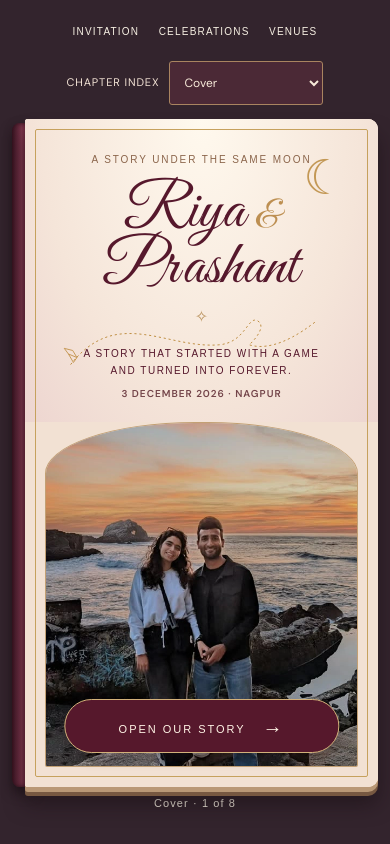
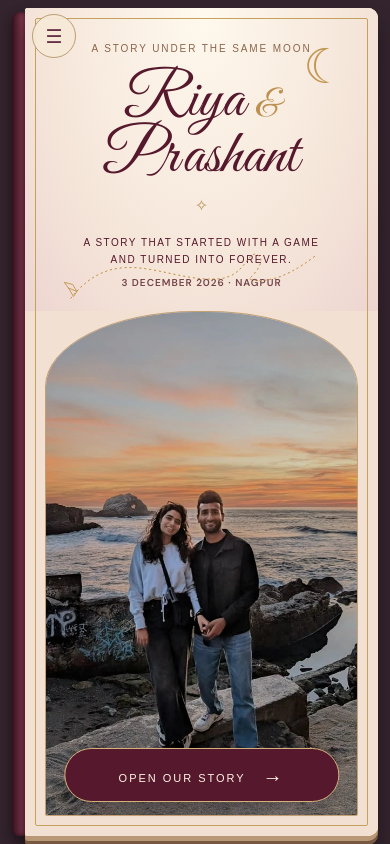
Before and after one commit to shrutisuryawanshi29/riya-prashant-invite, a React (Vite) app: page / in a window 390 px wide. Built offline with nearby package versions, Linux system fonts and the light colour scheme.

Commit message:
fix: improve mobile storybook reading layout

```diff
--- a/index.html
+++ b/index.html
@@ -1 +1 @@
-<!doctype html><html lang="en"><head><meta charset="UTF-8"/><meta name="viewport" content="width=device-width, initial-scale=1.0"/><meta name="theme-color" content="#56182C"/><meta name="description" content="Together with our families, we joyfully invite you to celebrate our wedding on 3 December 2026 in Nagpur."/><meta property="og:title" content="Riya & Prashant | Royal Wedding Invitation"/><meta property="og:description" content="Together with our families, we joyfully invite you to celebrate our wedding on 3 December 2026 in Nagpur."/><meta property="og:type" content="website"/><meta name="twitter:card" content="summary_large_image"/><meta name="twitter:title" content="Riya &amp; Prashant | Royal Wedding Invitation"/><meta name="twitter:description" content="Together with our families, we joyfully invite you to celebrate our wedding on 3 December 2026 in Nagpur."/><link rel="icon" href="/favicon.svg" type="image/svg+xml"/><title>Riya & Prashant | Royal Wedding Invitation</title><link rel="preconnect" href="https://fonts.googleapis.com"/><link rel="preconnect" href="https://fonts.gstatic.com" crossorigin/><link href="https://fonts.googleapis.com/css2?family=Cormorant+Garamond:wght@400;500;600;700&family=DM+Sans:wght@400;500;600&family=Great+Vibes&display=swap" rel="stylesheet"/></head><body><div id="root"></div><script type="module" src="/src/main.tsx"></script></body></html>
+<!doctype html><html lang="en"><head><meta charset="UTF-8"/><meta name="viewport" content="width=device-width, initial-scale=1.0, viewport-fit=cover"/><meta name="theme-color" content="#56182C"/><meta name="description" content="Together with our families, we joyfully invite you to celebrate our wedding on 3 December 2026 in Nagpur."/><meta property="og:title" content="Riya & Prashant | Royal Wedding Invitation"/><meta property="og:description" content="Together with our families, we joyfully invite you to celebrate our wedding on 3 December 2026 in Nagpur."/><meta property="og:type" content="website"/><meta name="twitter:card" content="summary_large_image"/><meta name="twitter:title" content="Riya &amp; Prashant | Royal Wedding Invitation"/><meta name="twitter:description" content="Together with our families, we joyfully invite you to celebrate our wedding on 3 December 2026 in Nagpur."/><link rel="icon" href="/favicon.svg" type="image/svg+xml"/><title>Riya & Prashant | Royal Wedding Invitation</title><link rel="preconnect" href="https://fonts.googleapis.com"/><link rel="preconnect" href="https://fonts.gstatic.com" crossorigin/><link href="https://fonts.googleapis.com/css2?family=Cormorant+Garamond:wght@400;500;600;700&family=DM+Sans:wght@400;500;600&family=Great+Vibes&display=swap" rel="stylesheet"/></head><body><div id="root"></div><script type="module" src="/src/main.tsx"></script></body></html>
--- a/src/main.tsx
+++ b/src/main.tsx
@@ -5,4 +5,5 @@ import { RallyHeroSection } from './sections/RallyHeroSection';
 import { BadmintonStorySection } from './sections/BadmintonStorySection';
 
 const rallyPreview = new URLSearchParams(window.location.search).get("preview") === "rally";
+document.documentElement.classList.toggle("storybook-document", !rallyPreview);
 createRoot(document.getElementById('root')!).render(rallyPreview ? <main><RallyHeroSection preview /><BadmintonStorySection /></main> : <main className="storybook-preview"><StoryBook /></main>);
--- a/src/sections/StoryBook.tsx
+++ b/src/sections/StoryBook.tsx
@@ -32,6 +32,9 @@ function LittleThings() {
 
 export function StoryBook() {
   const [page, setPage] = useState<Page>(pageFromHash);
+  const [menuOpen, setMenuOpen] = useState(false);
+  const menuArea = useRef<HTMLDivElement>(null);
+  const menuButton = useRef<HTMLButtonElement>(null);
   const [transition, setTransition] = useState<{from: Page; to: Page; reverse: boolean; scrollTop: number; id: number} | null>(null);
   const turning = transition !== null;
   const timeout = useRef<number | undefined>(undefined);
@@ -48,6 +51,14 @@ export function StoryBook() {
     stage.current?.querySelector<HTMLButtonElement>(page === 'cover' ? '.book-open' : '[aria-label="Previous page"]')?.focus({ preventScroll: true });
     restoreFocus.current = false;
   }, [page]);
+  useEffect(() => {
+    if (!menuOpen) return;
+    menuArea.current?.querySelector<HTMLButtonElement>('.chapter-menu-panel button')?.focus({preventScroll: true});
+    function dismiss(event: PointerEvent) { if (!menuArea.current?.contains(event.target as Node)) setMenuOpen(false); }
+    function escape(event: KeyboardEvent) { if (event.key === 'Escape') { setMenuOpen(false); menuButton.current?.focus({preventScroll: true}); } }
+    document.addEventListener('pointerdown', dismiss); document.addEventListener('keydown', escape);
+    return () => { document.removeEventListener('pointerdown', dismiss); document.removeEventListener('keydown', escape); };
+  }, [menuOpen]);
   useEffect(() => { const sync = () => { window.clearTimeout(timeout.current); transitionId.current++; outgoingSnapshot.current = null; turnLocked.current = false; restoreFocus.current = false; setTransition(null); setPage(pageFromHash()); }; window.addEventListener('popstate', sync); window.addEventListener('hashchange', sync); return () => { window.clearTimeout(timeout.current); window.removeEventListener('popstate', sync); window.removeEventListener('hashchange', sync); }; }, []);
   useLayoutEffect(() => {
     if (!transition || !frontSurface.current || !outgoingSnapshot.current) return;
@@ -64,6 +75,7 @@ export function StoryBook() {
   }
   function turn(next: Page) {
     if (turnLocked.current || turning || page === next || !next) return;
+    setMenuOpen(false);
     turnLocked.current = true;
     restoreFocus.current = true;
     const reduceMotion = window.matchMedia('(prefers-reduced-motion: reduce)').matches;
@@ -99,6 +111,10 @@ export function StoryBook() {
     <div className="book-index"><label htmlFor="chapter-index">Chapter index</label><select id="chapter-index" value={page} onChange={e => turn(e.target.value as Page)} disabled={turning}>{pages.map((p,i)=><option value={p} key={p}>{labels[i]}</option>)}</select></div>
     <div ref={stage} className="book-stage" onTouchStart={e => { if ((e.target as HTMLElement).closest('button,a,summary,select,input')) { touch.current = null; return; } touch.current = {x:e.touches[0].clientX,y:e.touches[0].clientY};}} onTouchEnd={swipeEnd} onTouchCancel={() => { touch.current = null; }}>
       <div className="book-spine" aria-hidden="true" />
+      <div className={"chapter-menu" + (basePage === "cover" ? " chapter-menu-cover" : "")} ref={menuArea}>
+        <button ref={menuButton} className="chapter-menu-trigger" type="button" aria-label="Chapter menu" aria-expanded={menuOpen} aria-controls="mobile-chapter-menu" disabled={turning} onClick={() => setMenuOpen(open => !open)}><span aria-hidden="true">☰</span></button>
+        {menuOpen && <nav className="chapter-menu-panel" id="mobile-chapter-menu" aria-label="Choose a chapter">{pages.map((item,index)=><button type="button" key={item} aria-current={item===page?'page':undefined} onClick={() => { if(item===page) { setMenuOpen(false); menuButton.current?.focus({preventScroll:true}); } else turn(item); }}>{labels[index]}</button>)}</nav>}
+      </div>
       <div className="book-page book-page-base" inert={turning} aria-hidden={turning ? true : undefined}>
         <div ref={scrollRegion} className={"book-page-scroll" + (basePage === "cover" ? " book-page-scroll-cover" : "")} tabIndex={basePage === "cover" ? undefined : 0} aria-label={basePage === "cover" ? undefined : "Chapter content"}>{content(basePage)}</div>
         {basePage !== 'cover' && <div className="book-controls"><button onClick={() => turn(pages[pages.indexOf(page)-1])} disabled={turning || page === 'cover'} aria-label="Previous page">←</button><span className="book-page-number"><small>{basePage === 'epilogue' ? 'Epilogue' : `Chapter ${pageNumber-1} of 7`}</small>{String(pageNumber).padStart(2,'0')} / 08</span><button onClick={() => turn(pages[pages.indexOf(page)+1])} disabled={turning || page === 'epilogue'} aria-label="Next page">→</button></div>}
--- a/src/style.css
+++ b/src/style.css
@@ -651,3 +651,37 @@ button:focus-visible,summary:focus-visible{outline:2px solid #c6a15d;outline-off
 .book-little .little-music { top:89%; right:7%; }
 @media(min-width:768px) { .book-little h2 { font-size:54px; }.book-little .little-art { height:350px; } }
 .book-little .little-music { right:32%; top:88%; text-align:left; }
+
+/* Mobile reading view: the paper fills the usable viewport. */
+.chapter-menu { display:none; }
+html.storybook-document,html.storybook-document body { background:#33242d; }
+html.storybook-document body,html.storybook-document #root { min-height:100vh; min-height:100dvh; }
+html.storybook-document .storybook-preview { min-height:100vh; min-height:100dvh; background:#33242d; }
+@media(max-width:767px) {
+ .storybook { min-height:100vh; min-height:100dvh; padding:max(8px,env(safe-area-inset-top)) 12px max(8px,env(safe-area-inset-bottom)); }
+ .book-site-nav,.book-index { display:none; }
+ .book-stage { height:max(420px,calc(100dvh - max(8px,env(safe-area-inset-top)) - max(8px,env(safe-area-inset-bottom)))); }
+ .book-status { position:absolute; width:1px; height:1px; padding:0; margin:-1px; overflow:hidden; clip:rect(0,0,0,0); white-space:nowrap; border:0; }
+ .chapter-menu { display:block; position:absolute; z-index:20; top:6px; right:7px; }
+ .chapter-menu-trigger { display:flex; align-items:center; justify-content:center; width:44px; height:44px; padding:0; color:#653147; background:#f7ead9ec; border:1px solid #bd9d74; border-radius:50%; cursor:pointer; font:19px/1 sans-serif; }
+ .chapter-menu-trigger:focus-visible,.chapter-menu-panel button:focus-visible { outline:2px solid #91612e; outline-offset:2px; }
+ .chapter-menu-panel { position:absolute; top:49px; right:0; width:min(245px,calc(100vw - 60px)); max-height:min(65dvh,420px); overflow-y:auto; padding:8px; background:#f9eee0; border:1px solid #c2a27c; border-radius:4px; box-shadow:0 7px 22px #32151d42; }
+ .chapter-menu-panel button { display:block; width:100%; min-height:42px; padding:9px 12px; text-align:left; background:transparent; border:0; color:#56182c; font:500 14px/1.3 'DM Sans',sans-serif; cursor:pointer; }
+ .chapter-menu-panel button[aria-current='page'] { background:#ead8c9; font-weight:600; }
+ .chapter-menu-panel button:hover { background:#f0e1d2; }
+}
+@media(max-width:767px) {
+ .book-page-scroll:not(.book-page-scroll-cover) { border-top:50px solid #f7ead9; }
+ .chapter-menu-cover { right:auto; left:20px; }
+ .chapter-menu-cover .chapter-menu-panel { left:0; right:auto; }
+}
+
+/* Keep the three city images visible together in the taller mobile book. */
+@media(max-width:767px) {
+ .book-places .book-city-list { margin-top:12px; }
+ .book-places .book-city-list figure { margin-bottom:10px; }
+ .book-places .book-city-list figure:last-child { margin-bottom:0; }
+ .book-places .book-city-list img { height:clamp(88px,25vw,102px); }
+ .book-places .book-city-list h3 { margin-top:4px; font-size:22px; }
+ .book-places .book-city-list p { margin-top:1px; font-size:16px; line-height:1.2; }
+}
```
